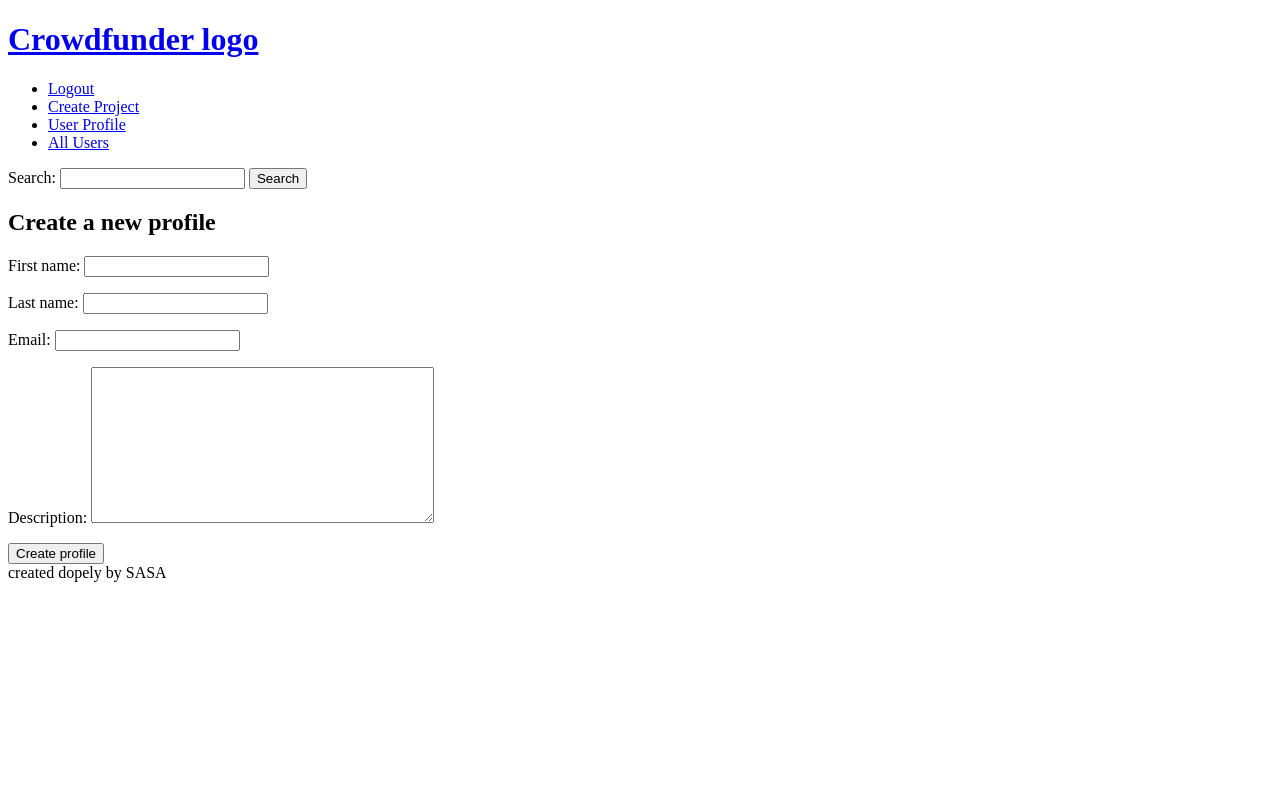
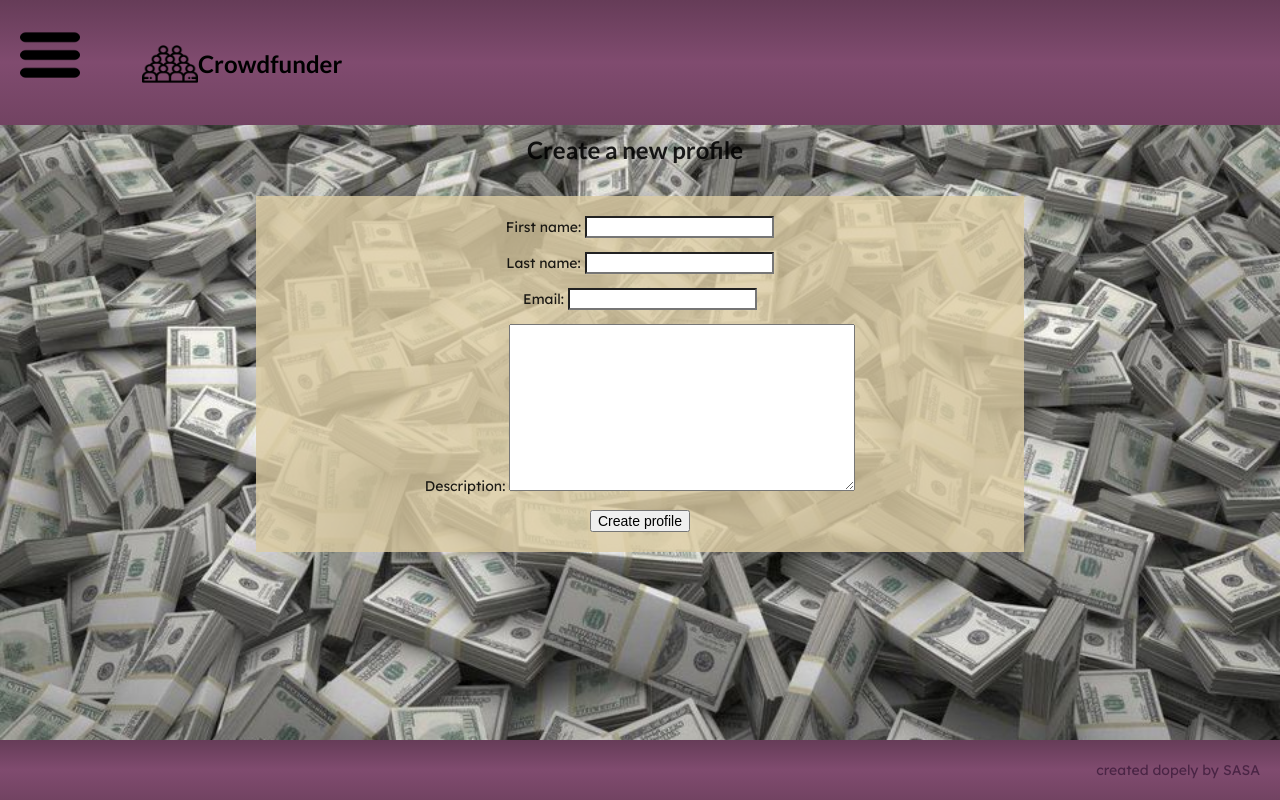
Before and after one commit to cudjoeab/Crowdfunder, a Django app: page /profile/1/new in a window 1280 px wide. Run offline with Django 3.2, Linux system fonts and the light colour scheme; a user stored in the database is signed in.

Commit message:
added abi's style sheets, bug with profile

```diff
--- /dev/null
+++ b/crowdfunder/crowdfunder/static/css/crowdfunder.css
@@ -0,0 +1,219 @@
+/* COLOR SCHEME */
+*{
+    /* border: black solid 2px;  */
+    font-family: 'Lexend Deca', sans-serif;
+}
+
+a {
+    color: #025928;
+    text-decoration: none;
+}
+
+a:visited{
+    color: #248e38;
+}
+
+a:hover {
+    color: #d96704;
+}
+
+a:active {
+    color: #85bf4b;
+}
+
+h2 {
+    margin: 0;
+    padding: 10px;
+    max-width: 100%;
+    position: relative;
+    left: 0;
+    padding-left: 0px;
+}
+
+form {
+    margin: 20px auto;
+    padding: 20px;
+    max-width: 60%;
+    background-color: rgba(220, 204, 163, 0.8);
+    text-align: center;
+}
+
+img {
+    max-width: 100%;
+    width: 60px;
+    height: 50px;
+    padding: 10px;
+    padding: 0px;
+}
+
+
+/* base.html */
+body {
+    margin: 0 auto;
+    /* background-image: url("images/money_falling.png"); */
+    background-color: rgba(144, 170, 134, 0.8);
+    background-image: url('../images/https:_blogs-images.forbes.com_ofx_files_2018_09_OFX3-iStock-492595743-1200x800.jpg');
+    background-size: cover;
+    /* background-repeat: repeat; */
+}
+
+header {
+    /* background-color:  #804b6f;  */
+    color: #4a2545;
+    padding: 5px;
+    display: grid;
+    grid-template-columns: 1fr 90%;
+    background: #663c58; /* Old browsers */
+    background: -moz-linear-gradient(top, #663c58 0%, #804b6f 50%, #724362 100%); /* FF3.6-15 */
+    background: -webkit-linear-gradient(top, #663c58 0%,#804b6f 50%,#724362 100%); /* Chrome10-25,Safari5.1-6 */
+    background: linear-gradient(to bottom, #663c58 0%,#804b6f 50%,#724362 100%); /* W3C, IE10+, FF16+, Chrome26+, Opera12+, Safari7+ */
+    filter: progid:DXImageTransform.Microsoft.gradient( startColorstr='#663c58', endColorstr='#724362',GradientType=0 ); /* IE6-9 */
+}
+
+/* having a floating menu on hover */
+.dropdown {
+    padding: 15px 0 0 15px;
+    position: relative;
+    display: inline-block;
+    /* height: 50px;   */
+    height: 115px;
+}
+
+.navbar-content {
+    display: none;
+    font-size: 20px;
+    position: absolute;
+    background-color: rgba(144, 170, 134, 0.9);
+    list-style-type: none;
+    min-width: 300px;
+    box-shadow: 0px 8px 16px 0px rgba(0,0,1,0.2);
+    padding: 30px 50px;
+    z-index: 1;
+    font-size: 20px;
+}
+
+.dropdown:hover .navbar-content {
+    display: block;
+}
+
+.login_form { /* To ensure the login_form doesn't shrink. */
+    max-width: 100%;
+    text-align: left;
+}
+
+.logo {
+    text-decoration: none;
+    display: grid;
+    grid-template-columns: 2em 90%;
+    padding: 10px;
+}
+
+.header-title {
+    color: #000;
+}
+
+main {
+    text-align: center;
+    margin-bottom: 100px;
+}
+
+main section {
+    margin: 30px auto;
+    padding: 20px 20px;
+    max-width: 80%;
+    background-color: rgba(255,255,255,.5);
+}
+
+.projects_gallery {
+    display: grid;
+    grid-template-columns: 1fr 1fr 1fr;
+    grid-gap: 1em;
+    /* margin: 0 20px;  */
+}
+
+.project_preview {
+    font-size: 20px;
+    list-style-type: none;
+    padding: 20px;
+    /* text-align: center;  */
+    /* background: rgba(144, 170, 134, 0.8); */
+    background: #66e281;
+    line-height: 2.0;
+}
+
+.subsection {
+    background-color: rgba(144, 170, 134, 0.8);
+}
+
+.project_page {
+    /* background-color: rgba(144, 170, 134, 0.8); */
+}
+
+/* .project_details {
+    background-color: rgba(144, 170, 134, 0.8); */
+    /* padding: 20px;  */
+    /* margin-bottom: 0;  */
+/* } */
+
+/* .action_links {
+    background-color: rgba(144, 170, 134, 0.8);
+}
+
+.rewards {
+    background-color: rgba(144, 170, 134, 0.8);
+}
+
+.comments {
+    background-color: rgba(144, 170, 134, 0.8);
+} */
+
+form table { /* To center the table in the form. */
+    margin: 0 auto;
+}
+
+table th { /* To align labels to the right in the form. */
+    text-align: right;
+}
+
+table td { /* To align input boxes to the left in the form. */
+    text-align: left;
+}
+
+footer {
+    /* background-color: rgba(130, 76, 113, 1);  */
+    color: rgba(74, 37, 69, 1);
+    padding: 20px;
+    text-align: right;
+    position: fixed;
+    left: 0;
+    bottom: 0;
+    width: 100%;
+    background: #663c58; /* Old browsers */
+    background: -moz-linear-gradient(top, #663c58 0%, #804b6f 50%, #724362 100%); /* FF3.6-15 */
+    background: -webkit-linear-gradient(top, #663c58 0%,#804b6f 50%,#724362 100%); /* Chrome10-25,Safari5.1-6 */
+    background: linear-gradient(to bottom, #663c58 0%,#804b6f 50%,#724362 100%); /* W3C, IE10+, FF16+, Chrome26+, Opera12+, Safari7+ */
+    filter: progid:DXImageTransform.Microsoft.gradient( startColorstr='#663c58', endColorstr='#724362',GradientType=0 ); /* IE6-9 */
+}
+
+.background {
+    top: 0px;
+    width: 100%;
+    height: 100%;
+    position: absolute;
+    /* background-image: url('../images/https:_blogs-images.forbes.com_ofx_files_2018_09_OFX3-iStock-492595743-1200x800.jpg'); */
+    background-position: center;
+    background-repeat: repeat;
+    background-size: cover;
+
+    /* background: blue url('../images/https:_blogs-images.forbes.com_ofx_files_2018_09_OFX3-iStock-492595743-1200x800.jpg') cover;  */
+    z-index: -99;
+}
+
+/* .background:before {
+    width:100%;
+    height:100%;
+    content:" ";
+    display: block;
+    z-index:0;
+    background-color: rgba(144, 170, 134, 0.8);
+} */
--- a/crowdfunder/crowdfunder/templates/base.html
+++ b/crowdfunder/crowdfunder/templates/base.html
@@ -1,44 +1,75 @@
+{% load static %}
 <!DOCTYPE html>
 <html lang="en">
 <head>
     <meta charset="UTF-8">
     <meta name="viewport" content="width=device-width, initial-scale=1.0">
     <meta http-equiv="X-UA-Compatible" content="ie=edge">
-    <title>CrowdFunder</title>
+    <link rel="stylesheet" href="https://cdnjs.cloudflare.com/ajax/libs/semantic-ui/2.4.1/semantic.min.css" integrity="sha256-9mbkOfVho3ZPXfM7W8sV2SndrGDuh7wuyLjtsWeTI1Q=" crossorigin="anonymous" />
+    <link rel="stylesheet" href="{% static 'css/crowdfunder.css' %}">
+    <link href="https://fonts.googleapis.com/css?family=Lexend+Deca&display=swap" rel="stylesheet">
+    <title>
+        CrowdFunder{% block title %}{% endblock %}
+    </title>
 </head>
 <body>
     <header>
-        <h1>
-            <a href='{% url "home_page" %}'> Crowdfunder logo </a>
-        </h1>
-        <nav>
-            <ul>
+        <nav class="dropdown">
+            <h2>
+                <img src="{% static 'css/images/menu-button.png' %}" alt="menu button of 3 horizontal lines" title="menu" class="menu-icon"/>
+            </h2>
+            <ul class="navbar-content">
                 {% if request.user.is_authenticated %}
-                    <li><a href="{% url 'logout' %}">Logout</a></li>
-                    <li><a href="{% url 'new_project' %}">Create Project</a></li>
-                    <li><a href="{% url 'user_profile' request.user.id %}">User Profile</a></li>
+                    <li>
+                        <a href="{% url 'logout' %}">Logout</a>
+                    </li>
+                    <li>
+                        <a href="{% url 'new_project' %}">Create Project</a>
+                    </li>
+                    <li>
+                        <a href="{% url 'user_profile' request.user.id %}">User Profile</a>
+                    </li>
                 {% else %}
-                    <li><a href="{% url 'signup' %}">Signup </a></li>
-                    <li><a href="{% url 'login' %}">Login </a></li>
+                    <li>
+                        <a href="{% url 'signup' %}">Signup </a>
+                    </li>
+                    <li>
+                        <a href="{% url 'login' %}">Login </a>
+                    </li>
                 {% endif %}
-
-                <li><a href="{% url 'all_users' %}">All Users</a></li>
-            </ul>
-            <section class="search_bar">
-                <form action="{% url 'search_project'%}" method="get">
+                <li>
+                    <a href="{% url 'all_users' %}">All Users</a>
+                </li>
+                <li class="search_bar">
+                <form action="{% url 'search_project'%}" method="get" class='login_form'>
                     <label for="search-project">
                         <span>Search:</span>
                         <input type="search" id="search-project" name="query" value="{{ query }}"/>
                     </label>
-                    <input type="submit" value="Search"/>
+                    <button class="ui icon button">
+                        <i class="search icon"></i>
+                    </button>
                 </form>
-            </section>
+                </li>
+            </ul>
         </nav>
+        <h1>
+            <a href='{% url "home_page" %}' class="logo">
+            <img src="{% static 'css/images/crowd_blk.png' %}" alt="CrowdFunder logo as a crowd of people" title="crowdfunder"/>
+            <h2 class='header-title'>Crowdfunder</h2>
+            </a>
+        </h1>
     </header>
-    <main>{% block content%} {% endblock %}</main>
+
+    <main>
+        {% block content%}
+        {% endblock %}
+    </main>
 
     <footer>
         created dopely by SASA
+        <!-- <div>Icons made by <a href="https://www.flaticon.com/authors/freepik" title="Freepik">Freepik</a> from <a href="https://www.flaticon.com/"                 title="Flaticon">www.flaticon.com</a> is licensed by <a href="http://creativecommons.org/licenses/by/3.0/"                 title="Creative Commons BY 3.0" target="_blank">CC 3.0 BY</a></div> -->
     </footer>
+    <div class="background"></div>
 </body>
 </html>
```
Also changed, not shown: crowdfunder/crowdfunder/static/palette (2).scss (added, +15 -0 lines), crowdfunder/crowdfunder/templates/edit_comment_form.html (+13 -1 lines), crowdfunder/crowdfunder/templates/project_details.html (+25 -31 lines), crowdfunder/crowdfunder/static/css/images/crowd.png (added), crowdfunder/crowdfunder/static/css/images/crowd_blk.png (added), crowdfunder/crowdfunder/static/css/images/menu-button.png (added), crowdfunder/crowdfunder/static/css/images/money_falling.png (added), crowdfunder/crowdfunder/static/images/https:_blogs-images.forbes.com_ofx_files_2018_09_OFX3-iStock-492595743-1200x800.jpg (added).
